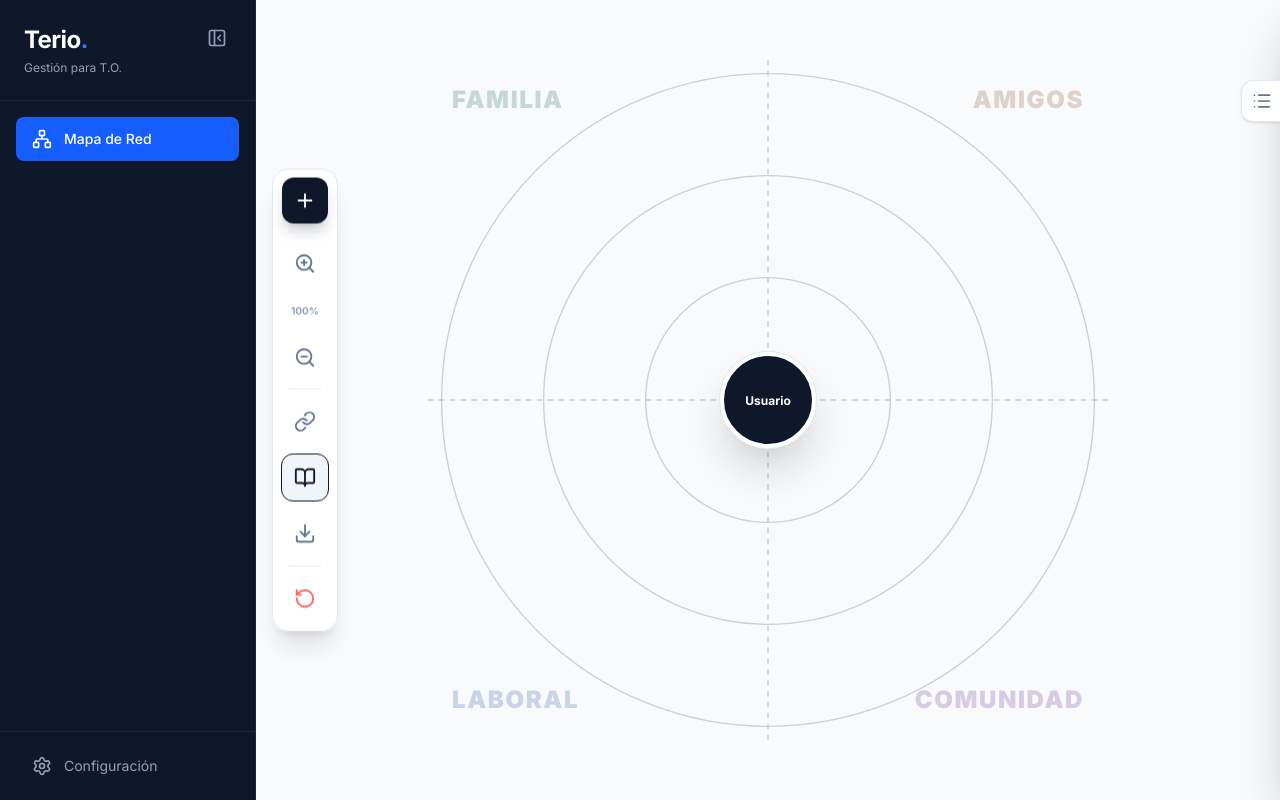
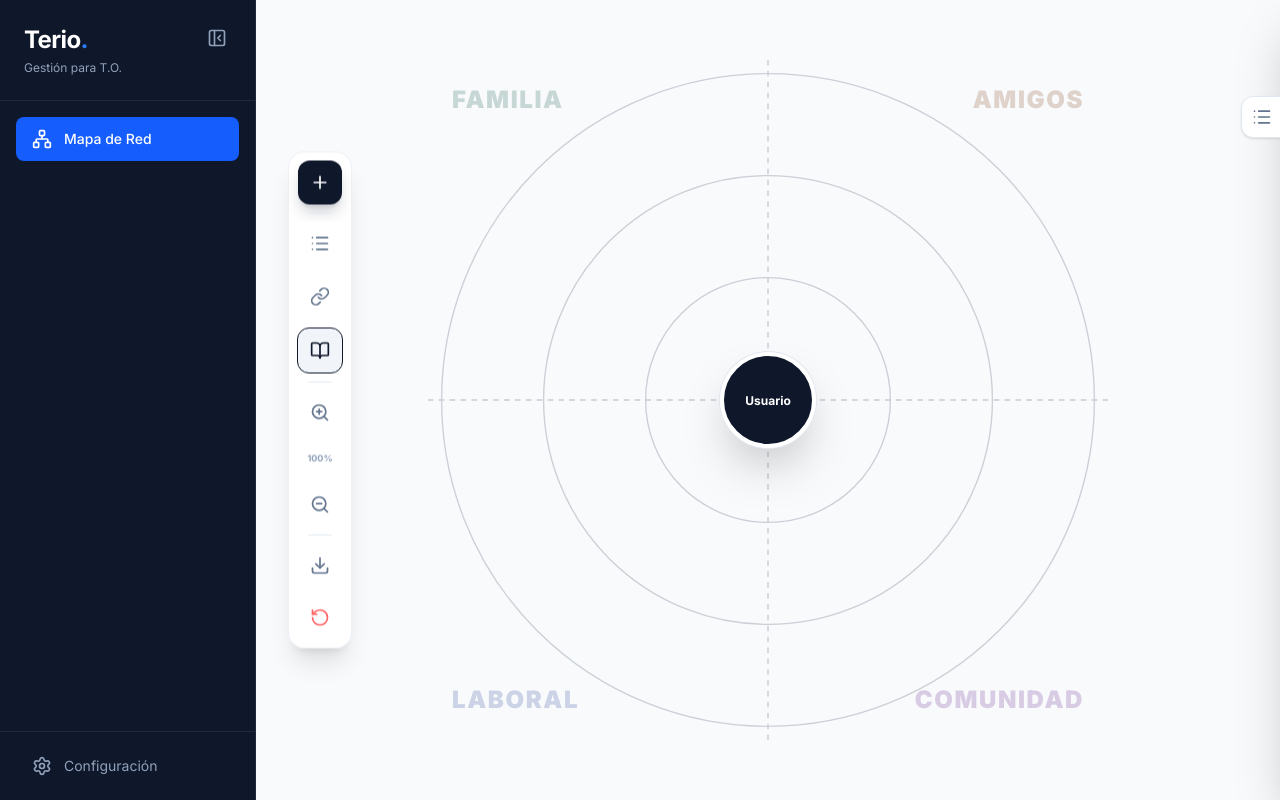
Before and after one commit to vcanio/Terio, a Next.js app: page /tools/sluzki in a window 1280 px wide. Built offline with nearby package versions, Linux system fonts and the light colour scheme.

Commit message:
mejora toolbar

```diff
--- a/src/features/sluzki/components/Board.tsx
+++ b/src/features/sluzki/components/Board.tsx
@@ -15,22 +15,12 @@ import { BoardToolbar } from "@/features/sluzki/components/BoardToolbar";
 import { EditSidebar } from "@/features/sluzki/components/EditSidebar";
 import { ConnectionLayer } from "@/features/sluzki/components/ConnectionLayer";
 import { BoardLegend } from "@/features/sluzki/components/BoardLegend";
-import { Modal } from "@/components/ui/Modal"; // Importamos el componente Modal existente
+import { Modal } from "@/components/ui/Modal";
 
 export default function SluzkiBoard() {
-  /* -------------------------------------------------------------------------- */
-  /* Refs                                     */
-  /* -------------------------------------------------------------------------- */
   const diagramRef = useRef<HTMLDivElement>(null);
-
-  /* -------------------------------------------------------------------------- */
-  /* Estado global (Zustand)                           */
-  /* -------------------------------------------------------------------------- */
   const { nodeScale, setNodeScale } = useSluzkiStore();
 
-  /* -------------------------------------------------------------------------- */
-  /* Hook principal de lógica                           */
-  /* -------------------------------------------------------------------------- */
   const {
     containerRef,
     nodes,
@@ -56,38 +46,23 @@ export default function SluzkiBoard() {
     isExporting,
   } = useSluzkiBoard(diagramRef);
 
-  /* -------------------------------------------------------------------------- */
-  /* Estado local de la UI                            */
-  /* -------------------------------------------------------------------------- */
   const [isModalOpen, setIsModalOpen] = useState(false);
   const [isListOpen, setIsListOpen] = useState(false);
   const [showLegend, setShowLegend] = useState(true);
-  const [isClearModalOpen, setIsClearModalOpen] = useState(false); // Nuevo estado para el modal de confirmación
+  const [isClearModalOpen, setIsClearModalOpen] = useState(false);
 
-  /* -------------------------------------------------------------------------- */
-  /* Derivados (posiciones, cálculos útiles)                 */
-  /* -------------------------------------------------------------------------- */
   const sourcePos = sourceId ? getNodePos(sourceId) : { x: 0, y: 0 };
 
-  /* -------------------------------------------------------------------------- */
-  /* Manejadores de Zoom                            */
-  /* -------------------------------------------------------------------------- */
   const handleNodeScale = (delta: number) => {
     const newScale = Math.min(Math.max(nodeScale + delta, 0.4), 1.5);
     setNodeScale(newScale);
   };
 
-  /* -------------------------------------------------------------------------- */
-  /* Manejador de Confirmación de Limpieza              */
-  /* -------------------------------------------------------------------------- */
   const handleConfirmClear = () => {
     clearBoard();
     setIsClearModalOpen(false);
   };
 
-  /* -------------------------------------------------------------------------- */
-  /* Loading                                     */
-  /* -------------------------------------------------------------------------- */
   if (!isLoaded) {
     return (
       <div className="w-full h-full bg-slate-50 flex items-center justify-center text-slate-400">
@@ -96,9 +71,6 @@ export default function SluzkiBoard() {
     );
   }
 
-  /* -------------------------------------------------------------------------- */
-  /* Render                                     */
-  /* -------------------------------------------------------------------------- */
   return (
     <div
       ref={containerRef}
@@ -108,9 +80,7 @@ export default function SluzkiBoard() {
         ${isConnecting ? "cursor-crosshair" : ""}
       `}
     >
-      {/* ---------------------------------------------------------------------- */}
-      {/* 1. Toolbar superior                          */}
-      {/* ---------------------------------------------------------------------- */}
+      {/* 1. Toolbar superior */}
       <BoardToolbar
         onOpenModal={() => setIsModalOpen(true)}
         onToggleConnect={() => {
@@ -120,22 +90,20 @@ export default function SluzkiBoard() {
         isConnecting={isConnecting}
         onToggleLegend={() => setShowLegend(!showLegend)}
         showLegend={showLegend}
+        onToggleList={() => setIsListOpen(!isListOpen)} // Conectado
+        isListOpen={isListOpen}                         // Conectado
         onDownload={downloadImage}
         isExporting={isExporting}
-        onClear={() => setIsClearModalOpen(true)} // Ahora abre el modal en lugar de borrar directo
+        onClear={() => setIsClearModalOpen(true)}
         onZoomIn={() => handleNodeScale(0.1)}
         onZoomOut={() => handleNodeScale(-0.1)}
         currentScale={nodeScale}
       />
 
-      {/* ---------------------------------------------------------------------- */}
-      {/* 2. Leyenda flotante                          */}
-      {/* ---------------------------------------------------------------------- */}
+      {/* 2. Leyenda flotante */}
       <BoardLegend nodes={nodes} show={showLegend} />
 
-      {/* ---------------------------------------------------------------------- */}
-      {/* 3. Sidebar lateral                           */}
-      {/* ---------------------------------------------------------------------- */}
+      {/* 3. Sidebar lateral */}
       <EditSidebar
         isOpen={isListOpen}
         toggle={() => setIsListOpen(!isListOpen)}
@@ -146,9 +114,7 @@ export default function SluzkiBoard() {
         deleteNode={deleteNode}
       />
 
-      {/* ---------------------------------------------------------------------- */}
-      {/* 4. Fondo circular grid                        */}
-      {/* ---------------------------------------------------------------------- */}
+      {/* 4. Fondo circular grid */}
       <div
         ref={diagramRef}
         className="pointer-events-none absolute w-full max-w-[85vmin] aspect-square flex items-center justify-center opacity-50"
@@ -156,11 +122,8 @@ export default function SluzkiBoard() {
         <BoardBackground />
       </div>
 
-      {/* ---------------------------------------------------------------------- */}
-      {/* 5. Área interactiva del tablero                   */}
-      {/* ---------------------------------------------------------------------- */}
+      {/* 5. Área interactiva del tablero */}
       <div className="absolute top-1/2 left-1/2 w-0 h-0 z-10 overflow-visible">
-        {/* Conexiones y nodo central */}
         <ConnectionLayer
           edges={edges}
           nodes={nodes}
@@ -175,7 +138,6 @@ export default function SluzkiBoard() {
           onCenterClick={() => handleNodeClick("center")}
         />
 
-        {/* Nodos interactivos */}
         {nodes.map((node, index) => (
           <DraggableNode
             key={node.id}
@@ -190,11 +152,9 @@ export default function SluzkiBoard() {
         ))}
       </div>
 
-      {/* ---------------------------------------------------------------------- */}
-      {/* 6. Notificación flotante (Conexión)                */}
-      {/* ---------------------------------------------------------------------- */}
+      {/* 6. Notificación flotante (Conexión) */}
       {isConnecting && (
-        <div className="exclude-from-export absolute top-20 md:bottom-8 md:top-auto bg-slate-900/90 backdrop-blur text-white px-5 py-3 rounded-full shadow-2xl text-sm font-medium flex gap-3 items-center pointer-events-none animate-in fade-in slide-in-from-top-4 md:slide-in-from-bottom-4 z-50 border border-white/10">
+        <div className="exclude-from-export absolute top-24 md:bottom-8 md:top-auto bg-slate-900/90 backdrop-blur text-white px-5 py-3 rounded-full shadow-2xl text-sm font-medium flex gap-3 items-center pointer-events-none animate-in fade-in slide-in-from-top-4 md:slide-in-from-bottom-4 z-50 border border-white/10">
           <Info size={18} className="text-blue-400 animate-pulse" />
           <div className="flex items-center gap-2">
             <span>Toca otro nodo para conectar</span>
@@ -209,18 +169,13 @@ export default function SluzkiBoard() {
         </div>
       )}
 
-      {/* ---------------------------------------------------------------------- */}
-      {/* 7. Modales                                 */}
-      {/* ---------------------------------------------------------------------- */}
-
-      {/* Modal Agregar Nodo */}
+      {/* 7. Modales */}
       <AddNodeModal
         isOpen={isModalOpen}
         onClose={() => setIsModalOpen(false)}
         onSubmit={(data) => addNode(data.name, data.type, data.level)}
       />
 
-      {/* Modal Confirmación Reinicio */}
       <Modal
         isOpen={isClearModalOpen}
         onClose={() => setIsClearModalOpen(false)}
--- a/src/features/sluzki/components/BoardToolbar.tsx
+++ b/src/features/sluzki/components/BoardToolbar.tsx
@@ -6,7 +6,8 @@ import {
   BookOpen,
   ZoomIn,
   ZoomOut,
-  Loader2
+  Loader2,
+  List
 } from "lucide-react";
 
 interface BoardToolbarProps {
@@ -15,6 +16,8 @@ interface BoardToolbarProps {
   isConnecting: boolean;
   onToggleLegend: () => void;
   showLegend: boolean;
+  onToggleList: () => void; // Nueva prop
+  isListOpen: boolean;      // Nueva prop
   onDownload: () => void;
   isExporting: boolean;
   onClear: () => void;
@@ -25,66 +28,76 @@ interface BoardToolbarProps {
 
 export const BoardToolbar = ({
   onOpenModal, onToggleConnect, isConnecting,
-  onToggleLegend, showLegend, onDownload, isExporting, onClear,
+  onToggleLegend, showLegend,
+  onToggleList, isListOpen,
+  onDownload, isExporting, onClear,
   onZoomIn, onZoomOut, currentScale
 }: BoardToolbarProps) => {
+
+  const btnClass = "p-3 rounded-xl transition-all active:scale-95 shrink-0";
+  const btnActive = "bg-blue-600 border-blue-600 text-white shadow-md";
+  const btnInactive = "bg-white border-transparent text-slate-500 hover:bg-slate-50";
+
   return (
-    <div className="exclude-from-export absolute z-50 bottom-6 left-1/2 -translate-x-1/2 flex-row gap-4 lg:left-4 lg:top-1/2 lg:bottom-auto lg:-translate-y-1/2 lg:translate-x-0 lg:flex-col lg:gap-2 pointer-events-none transition-all duration-300">
-      <div className="bg-white/95 backdrop-blur-sm p-2 rounded-2xl shadow-xl border border-slate-200 pointer-events-auto flex flex-row gap-3 items-center lg:flex-col lg:gap-2">
+    <div className="exclude-from-export absolute z-30 bottom-6 left-0 right-0 flex justify-center pointer-events-none lg:left-4 lg:right-auto lg:top-1/2 lg:bottom-auto lg:-translate-y-1/2">
+      <div className="
+        pointer-events-auto
+        bg-white/90 backdrop-blur-md
+        p-2 mx-4 rounded-2xl shadow-xl border border-slate-200/60
+        flex flex-row gap-2 items-center
+        overflow-x-auto max-w-[90vw] no-scrollbar
+        lg:flex-col lg:max-w-none lg:overflow-visible
+      ">
 
         {/* Agregar Nodo */}
-        <button onClick={onOpenModal} className="p-3 bg-slate-900 text-white rounded-xl shadow-lg shadow-slate-900/20 hover:bg-slate-800 transition-all active:scale-95" title="Agregar Nodo">
-          <Plus size={22} />
+        <button onClick={onOpenModal} className={`${btnClass} bg-slate-900 text-white hover:bg-slate-800 shadow-lg shadow-slate-900/20`} title="Agregar Nodo">
+          <Plus size={20} />
         </button>
 
-        <div className="w-px h-8 bg-slate-200 lg:w-8 lg:h-px"></div>
+        <div className="w-px h-6 bg-slate-200 shrink-0 lg:w-6 lg:h-px"></div>
+
+        {/* Editar Lista (Nuevo Botón) */}
+        <button onClick={onToggleList} className={`${btnClass} ${isListOpen ? "bg-slate-100 text-slate-900 font-bold" : btnInactive}`} title="Editar Lista">
+          <List size={20} />
+        </button>
+
+        {/* Conectar */}
+        <button onClick={onToggleConnect} className={`${btnClass} border ${isConnecting ? btnActive + " animate-pulse" : btnInactive}`} title="Conectar">
+          <LinkIcon size={20} />
+        </button>
+
+        {/* Leyenda */}
+        <button onClick={onToggleLegend} className={`${btnClass} border ${showLegend ? "bg-slate-100 text-slate-900" : btnInactive}`} title="Ver Leyenda">
+          <BookOpen size={20} />
+        </button>
+
+        <div className="w-px h-6 bg-slate-200 shrink-0 lg:w-6 lg:h-px"></div>
 
         {/* Zoom In */}
-        <button onClick={onZoomIn} className="p-3 bg-white text-slate-500 hover:bg-slate-50 rounded-xl transition-all" title="Aumentar tamaño">
-          <ZoomIn size={22} />
+        <button onClick={onZoomIn} className={btnClass + " " + btnInactive} title="Zoom +">
+          <ZoomIn size={20} />
         </button>
 
-        {/* Indicador de Zoom */}
-        <div className="hidden lg:flex items-center justify-center w-8 h-8 text-[10px] font-bold text-slate-400 select-none">
+        {/* Indicador */}
+        <div className="hidden lg:flex items-center justify-center w-8 h-8 text-[9px] font-bold text-slate-400 select-none">
           {Math.round(currentScale * 100)}%
         </div>
 
         {/* Zoom Out */}
-        <button onClick={onZoomOut} className="p-3 bg-white text-slate-500 hover:bg-slate-50 rounded-xl transition-all" title="Reducir tamaño">
-          <ZoomOut size={22} />
+        <button onClick={onZoomOut} className={btnClass + " " + btnInactive} title="Zoom -">
+          <ZoomOut size={20} />
         </button>
 
-        <div className="w-px h-8 bg-slate-200 lg:w-8 lg:h-px"></div>
+        <div className="w-px h-6 bg-slate-200 shrink-0 lg:w-6 lg:h-px"></div>
 
-        {/* Conectar */}
-        <button onClick={onToggleConnect} className={`p-3 rounded-xl transition-all border ${isConnecting ? "bg-blue-600 border-blue-600 text-white shadow-md animate-pulse" : "bg-white border-transparent text-slate-500 hover:bg-slate-50"}`} title="Conectar">
-          <LinkIcon size={22} />
+        {/* Descargar */}
+        <button onClick={onDownload} disabled={isExporting} className={`${btnClass} ${btnInactive} disabled:opacity-50`} title="Descargar">
+          {isExporting ? <Loader2 size={20} className="animate-spin text-blue-600" /> : <Download size={20} />}
         </button>
 
-        {/* Leyenda */}
-        <button onClick={onToggleLegend} className={`p-3 rounded-xl transition-all border ${showLegend ? "bg-slate-100 text-slate-900" : "bg-white border-transparent text-slate-500 hover:bg-slate-50"}`} title="Ver Leyenda">
-          <BookOpen size={22} />
-        </button>
-
-        {/* Descargar (Con Feedback Visual) */}
-        <button
-          onClick={onDownload}
-          disabled={isExporting}
-          className="p-3 bg-white border border-transparent text-slate-500 rounded-xl hover:bg-slate-50 transition-all active:scale-95 disabled:opacity-50 disabled:cursor-not-allowed"
-          title="Descargar"
-        >
-          {isExporting ? (
-            <Loader2 size={22} className="animate-spin text-blue-600" />
-          ) : (
-            <Download size={22} />
-          )}
-        </button>
-
-        <div className="w-px h-8 bg-slate-200 lg:w-8 lg:h-px"></div>
-
         {/* Limpiar */}
-        <button onClick={onClear} className="p-3 bg-white border border-transparent text-red-400 rounded-xl hover:bg-red-50 hover:text-red-600 transition-all active:scale-95" title="Limpiar">
-          <RotateCcw size={22} />
+        <button onClick={onClear} className={`${btnClass} bg-white text-red-400 hover:text-red-600 hover:bg-red-50`} title="Limpiar">
+          <RotateCcw size={20} />
         </button>
       </div>
     </div>
--- a/src/features/sluzki/components/EditSidebar.tsx
+++ b/src/features/sluzki/components/EditSidebar.tsx
@@ -1,6 +1,6 @@
 import { ChevronRight, List, Trash2, User, X } from "lucide-react";
-import { NodeData } from "../types"; //
-import { THEME } from "../utils/constants"; //
+import { NodeData } from "../types";
+import { THEME } from "../utils/constants";
 
 interface EditSidebarProps {
   isOpen: boolean;
@@ -16,14 +16,26 @@ export const EditSidebar = ({
   isOpen, toggle, nodes, centerName, setCenterName, updateNodeName, deleteNode
 }: EditSidebarProps) => {
   return (
-    <div id="sluzki-sidebar" className={`exclude-from-export absolute z-40 right-0 top-0 bottom-0 w-full sm:w-80 md:w-96 bg-white/95 backdrop-blur border-l border-slate-200 shadow-2xl transition-transform duration-300 ease-in-out flex flex-col ${isOpen ? 'translate-x-0' : 'translate-x-full'}`}>
-      <button onClick={toggle} className="absolute -left-10 top-20 p-2.5 bg-white border border-slate-200 rounded-l-xl shadow-sm text-slate-500 hover:text-slate-900 z-50 flex items-center justify-center">
+    <div id="sluzki-sidebar" className={`
+      exclude-from-export absolute z-40 right-0 top-0 bottom-0
+      bg-white/95 backdrop-blur border-l border-slate-200 shadow-2xl
+      transition-transform duration-300 ease-in-out flex flex-col
+
+      /* Ancho responsivo */
+      w-full sm:w-80 md:w-96
+
+      ${isOpen ? 'translate-x-0' : 'translate-x-full'}
+    `}>
+      {/* Botón de pestaña: SOLO visible en Desktop */}
+      <button onClick={toggle} className="hidden md:flex absolute -left-10 top-24 p-2.5 bg-white border border-slate-200 rounded-l-xl shadow-sm text-slate-500 hover:text-slate-900 items-center justify-center">
           {isOpen ? <ChevronRight size={20} /> : <List size={20} />}
       </button>
 
       <div className="flex justify-between items-center p-4 border-b border-slate-100">
           <h2 className="text-sm font-bold text-slate-800 uppercase tracking-wide flex items-center gap-2"><List size={16} /> Editar Red</h2>
-          <button onClick={toggle} className="md:hidden p-1 text-slate-400"><X size={20}/></button>
+          <button onClick={toggle} className="p-2 text-slate-400 hover:bg-slate-100 rounded-full transition-colors">
+            <X size={20}/>
+          </button>
       </div>
 
       <div className="bg-slate-50 p-4 rounded-xl border border-slate-200 m-3 shadow-sm">
@@ -31,7 +43,7 @@ export const EditSidebar = ({
         <input type="text" value={centerName} onChange={(e) => setCenterName(e.target.value)} className="w-full text-base font-bold bg-transparent border-b border-slate-300 focus:border-blue-500 p-1 focus:outline-none text-slate-800" placeholder="Nombre..." />
       </div>
 
-      <div className="flex-1 overflow-y-auto p-3 space-y-2.5">
+      <div className="flex-1 overflow-y-auto p-3 space-y-2.5 custom-scrollbar">
         {nodes.length === 0 && <div className="text-center text-slate-400 text-sm py-10 opacity-60">Sin Nodos.</div>}
         {nodes.map((node, index) => {
           const style = THEME[node.type];
```
Also changed, not shown: src/features/sluzki/components/BoardLegend.tsx (+19 -6 lines).
